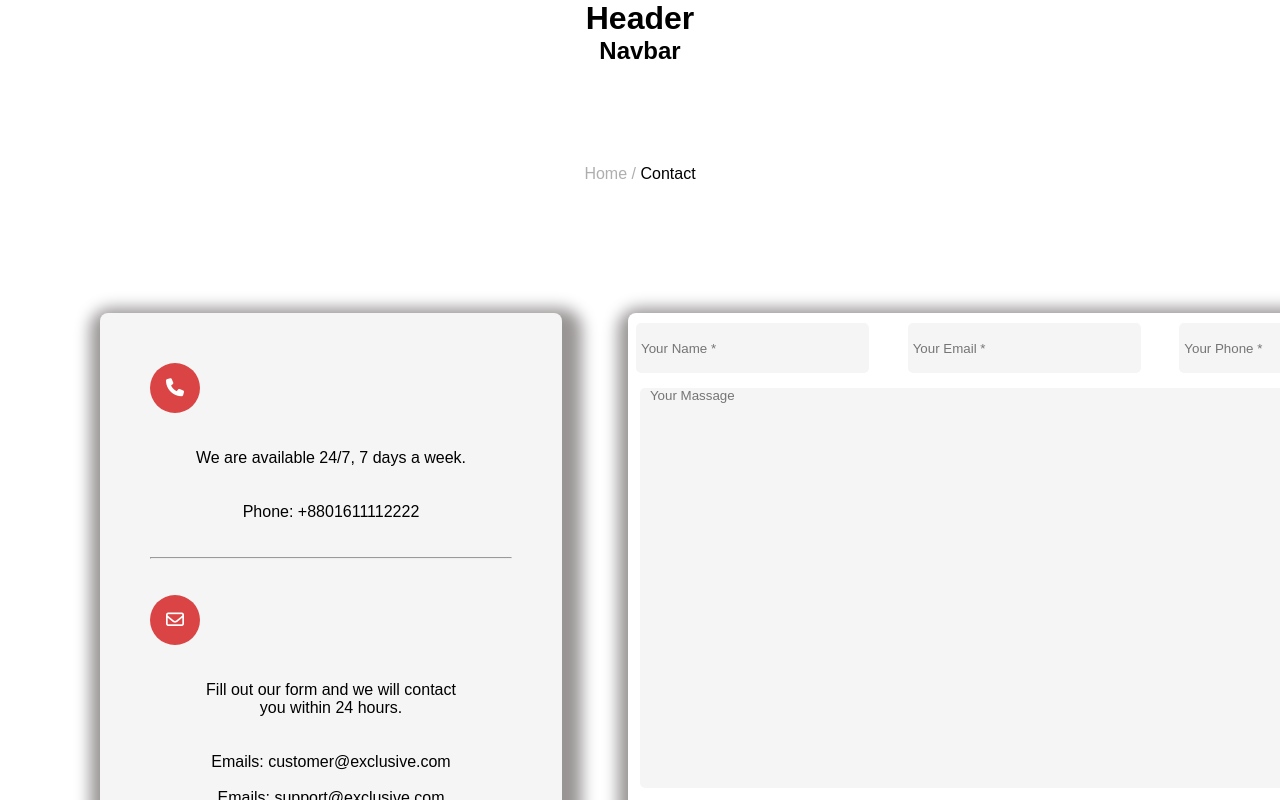
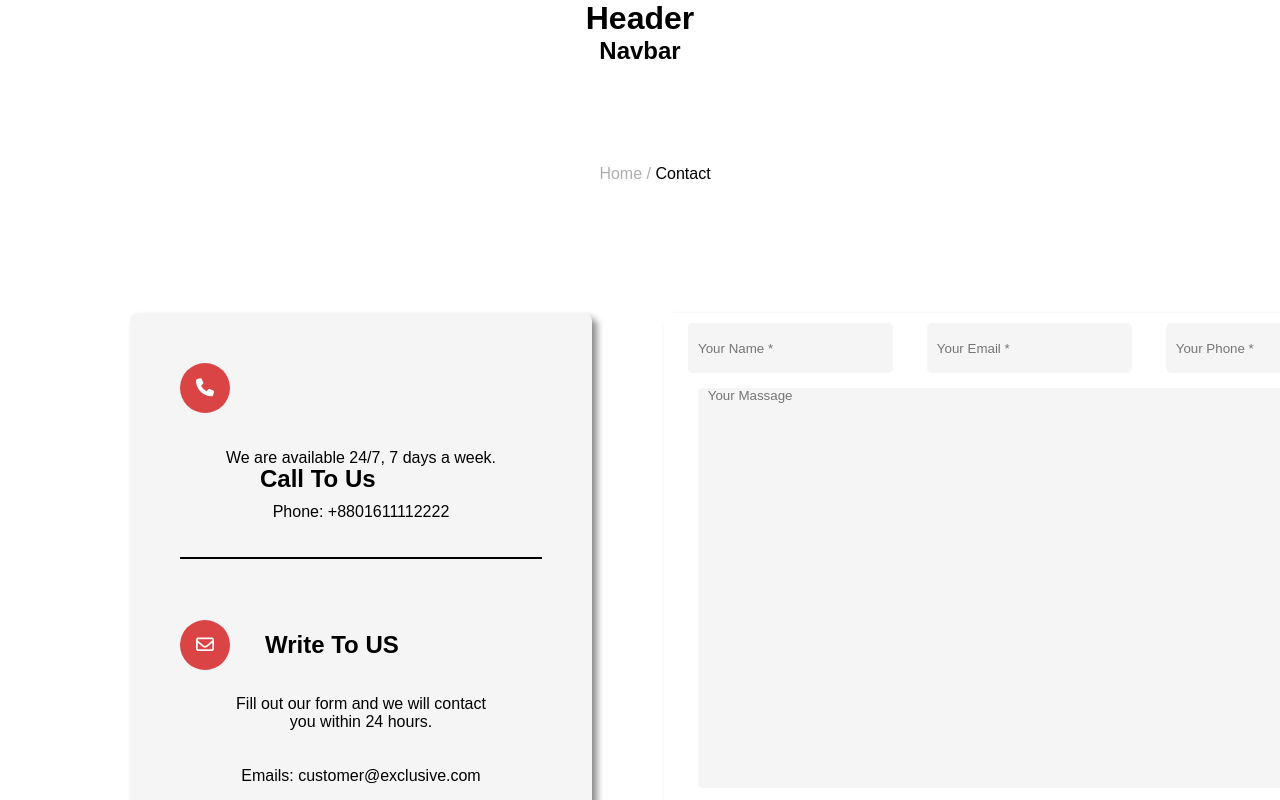
Before and after one commit to azimjonking/exclusive, a React (Create React App) app: page /contact in a window 1280 px wide. Shown: the top 800 px of the page. Built offline with nearby package versions, Linux system fonts and the light colour scheme.

Commit message:
contact with update

```diff
--- a/src/routes/contact/Contact.js
+++ b/src/routes/contact/Contact.js
@@ -10,13 +10,15 @@ const Contact = () => {
           <div className='left-wrap'>
             <div className='call'>
               <div className='btn'>
-            <div className='span'> <i class="fa-solid fa-phone"></i></div> <br/> <br/>
+            <div className='span'> <i class="fa-solid fa-phone"></i></div> <h2 className='call-text'>Call To Us</h2> <br/> <br/>
               </div>
             <p>We are available 24/7, 7 days a week.</p> <br/> <br/>
 
             <p>Phone: +8801611112222</p> <br/> <br/>
-            <hr></hr> <br/> <br/>
-            <button> <i class="fa-regular fa-envelope"></i></button> <br/> <br/>
+            <hr/>  <br/> <br/>
+            <div className='write'>
+            <button> <i class="fa-regular fa-envelope"></i></button> <h2>Write To US</h2> <br/> <br/>
+            </div>
             <p>Fill out our form and we will contact <br/> you within 24 hours.</p> <br/> <br/>
             <p>Emails: customer@exclusive.com</p> <br/>
             <p>Emails: support@exclusive.com</p>
@@ -29,7 +31,7 @@ const Contact = () => {
             <input type='text' placeholder='Your Email *'/>
             <input type='text' placeholder='Your Phone *'/>
           </div>
-          <textarea placeholder='Your Massage'></textarea>
+          <textarea className='inp' placeholder='Your Massage'></textarea>
           <button>Send Massage</button>
         </div>
         </div>
--- a/src/routes/contact/contact.css
+++ b/src/routes/contact/contact.css
@@ -12,7 +12,8 @@
     padding: 100px;
 }
 
-.contact p{
+.contact> p{
+    margin-left: 30px;
     color: #00000051;
 }
 
@@ -34,11 +35,12 @@
 
 .contact .wrapper .left-wrap{
     width: 35%;
-    height: 100%;
+    height: 110%;
     background-color: #F5F5F5;
     padding: 50px;
-    box-shadow: 5px 10px 15px 15px #999595;
+    box-shadow: 5px 5px 7px  #8b8989;
     border-radius: 8px;
+    margin-left: 30px;
 }
 
 .contact .wrapper .left-wrap .span{
@@ -50,12 +52,12 @@
     align-items: center;
     justify-content: center;
     background-color: #DB4444;
-    position: relative;
 }
 
-.contact .wrapper .left-wrap .span h2{
+.contact .wrapper .left-wrap .btn>.call-text{
     position: absolute;
-    left: 50px;
+    top: 465px;
+    left: 260px;
 }
 
 .contact .wrapper .left-wrap .call .span i{
@@ -75,6 +77,7 @@
     display: flex;
     align-items: center;
     justify-content: space-between;
+    position: relative;
 }
 
 .contact .wrapper .left-wrap button{
@@ -97,19 +100,38 @@
     color: #000;
 }
 
+.contact .wrapper .left-wrap .write{
+    width: 100%;
+    height: 100px;
+    display: flex;
+    align-items: center;
+    justify-content: space-between;
+    position: relative;
+}
+
+.contact .wrapper .left-wrap .write h2{
+    position: absolute;
+    left: 85px;
+}
+
+.contact .wrapper .left-wrap hr{
+    width: 100%;
+    border: 1px solid #000;
+}
 
 .contact .wrapper .right-wrap{
-    width: 60%;
-    height: 100%;
+    width: 55%;
+    height: 110%;
     flex-direction: column;
-    box-shadow: 5px 10px 15px 15px #999595;
+    box-shadow: 5px 5px 7px  #999595;
     border-radius: 8px;
+    margin-right: 30px;
 }
 
 .contact .wrapper .right-wrap .trio{
-    width: 98%;
+    width: 94%;
     margin-top: 10px;
-    margin-left: 8px;
+    margin-left: 24px;
     height: 50px;
     display: flex;
     align-items: center;
@@ -123,18 +145,18 @@
     border: none;
     outline: none;
     border-radius: 5px;
-    text-indent: 5px;
+    text-indent: 10px;
 }
 
 .contact .wrapper .right-wrap > textarea{
-    width: 98%;
+    width: 94%;
     height: 400px;
     background-color: #F5F5F5;
     border: none;
     outline: none;
     border-radius: 5px;
     margin-top: 15px;
-    margin-left: 8px;
+    margin-left: 24px;
     text-indent: 10px;
 }
 
@@ -146,8 +168,8 @@
     border: none;
     outline: none;
     border-radius: 5px;
-    margin-left: 585px;
-    margin-top: 18px;
+    margin-left: 505px;
+    margin-top: 30px;
     transition: 0.3s;
 }
 
@@ -159,6 +181,6 @@
     border: none;
     outline: none;
     border-radius: 5px;
-    margin-left: 585px;
-    margin-top: 18px;
+    margin-left: 505px;
+    margin-top: 30px;
 }
```
